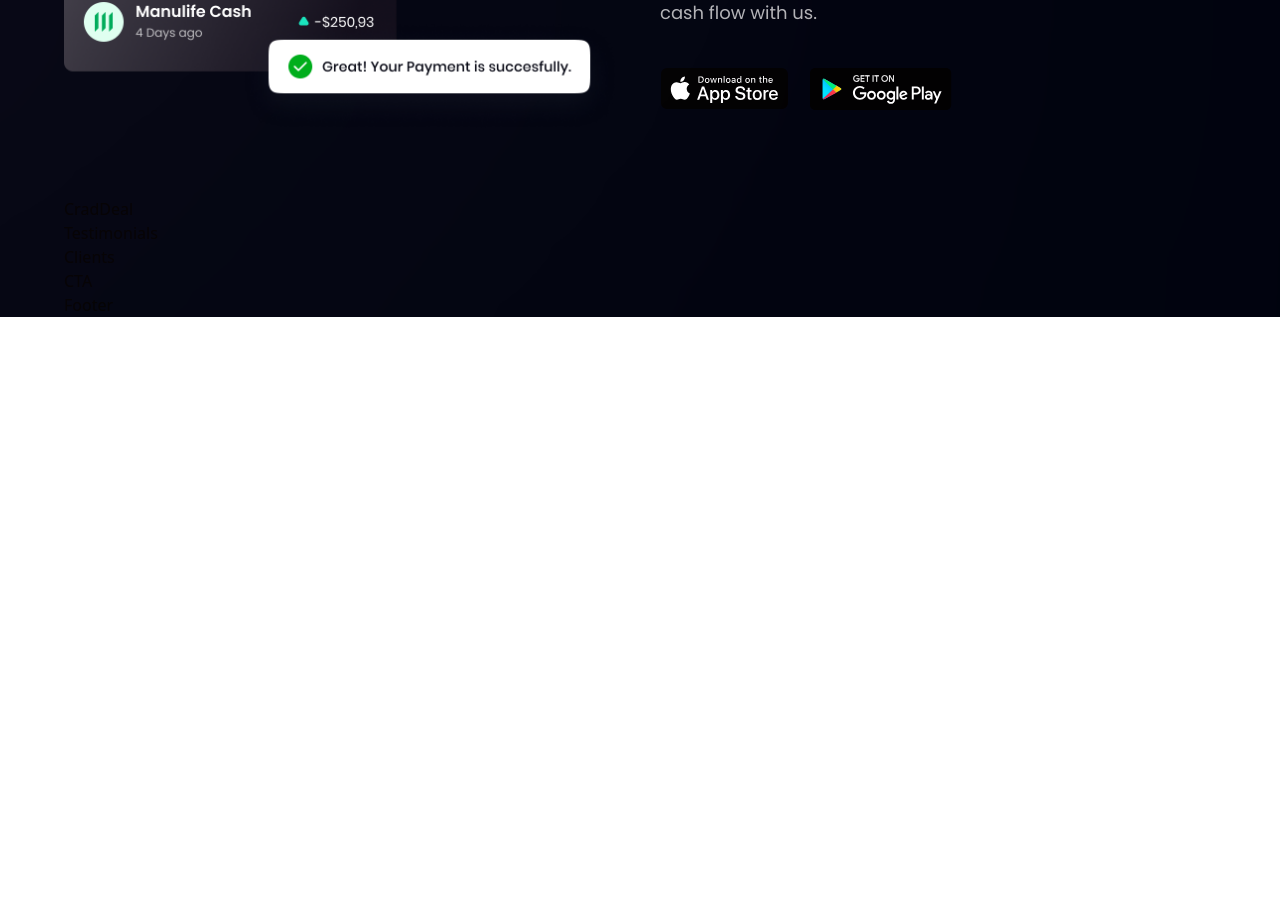
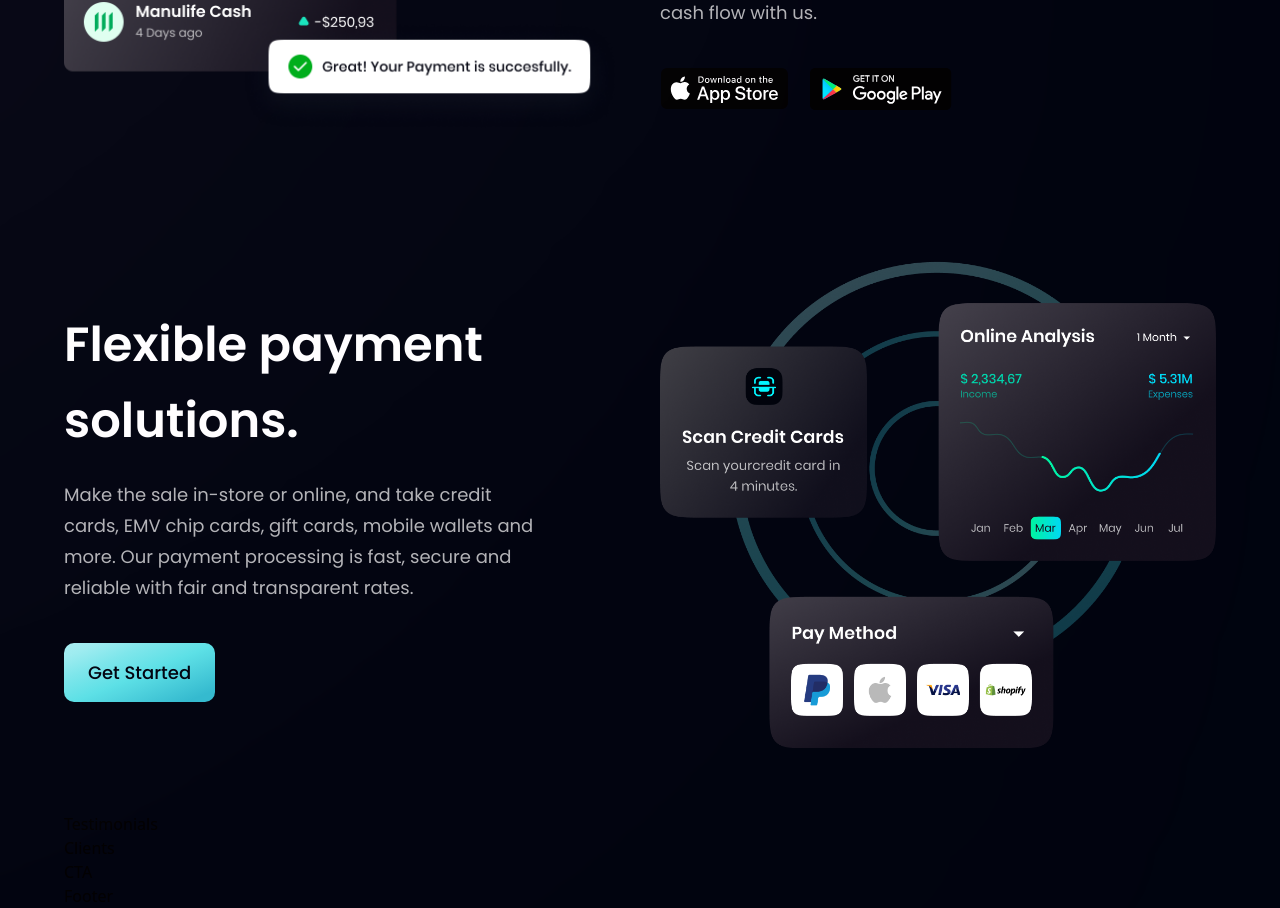
Before and after one commit to Elvira1986/payment, a React (Vite) app: page / in a window 1280 px wide. Shown: the part 2054-2962 px from the top of the page. Before the commit the page ends 2371 px from the top, so only its background shows below. Built offline with nearby package versions, Linux system fonts and the light colour scheme.

Commit message:
CardDeals component added with tailwind

```diff
--- a/src/components/CardDeal.jsx
+++ b/src/components/CardDeal.jsx
@@ -1,7 +1,26 @@
-import React from "react";
+import { card } from "../assets";
+import styles, { layout } from "../style";
+import Button from "./Button";
 
-function CradDeal() {
-  return <div>CradDeal</div>;
-}
+const CardDeal = () => (
+  <section className={layout.section}>
+    <div className={layout.sectionInfo}>
+      <h2 className={styles.heading2}>
+        Flexible payment <br className="sm:block hidden" /> solutions.
+      </h2>
+      <p className={`${styles.paragraph} max-w-[470px] mt-5`}>
+        Make the sale in-store or online, and take credit cards, EMV chip cards,
+        gift cards, mobile wallets and more. Our payment processing is fast,
+        secure and reliable with fair and transparent rates.
+      </p>
 
-export default CradDeal;
+      <Button styles={`mt-10`} />
+    </div>
+
+    <div className={layout.sectionImg}>
+      <img src={card} alt="billing" className="w-[100%] h-[100%]" />
+    </div>
+  </section>
+);
+
+export default CardDeal;
```
